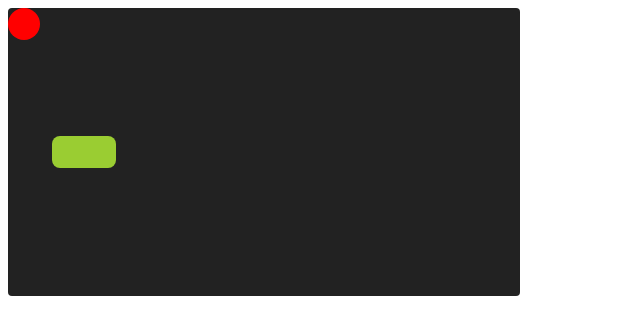
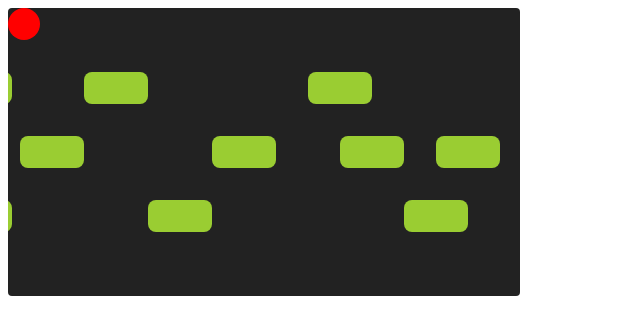
Before and after one commit to lousousa/frogger-game, a Vue app: page / in a window 1280 px wide. Shown: the top 334 px of the page, without its empty margins (0-640 px from the left). Built offline with nearby package versions, Linux system fonts and the light colour scheme.

Commit message:
update foes management strategy

```diff
--- a/src/components/Game.vue
+++ b/src/components/Game.vue
@@ -9,7 +9,10 @@
     />
 
     <PrimaryFoe
-      ref="primaryFoe"
+      v-for="(foe, idx) in foesList"
+      :key="`foe_${idx}`"
+      :spawn-position="{ x: foe.x, y: foe.y }"
+      :ref="setFoeRef"
     />
   </main>
 </template>
@@ -61,9 +64,7 @@
     rootElement.style.height = `${ state.cellSize * 9 }px`
   }
 
-  let foeFrameRate = 0
-
-  const update = (player: IPlayer | null, foe: any | null): void => {
+  const update = (player: IPlayer | null, foeRefs: any[] | null): void => {
     if (!player) return
 
     player.checkCollision()
@@ -73,19 +74,20 @@
     if (keys.down) player.moveDown()
     if (keys.left) player.moveLeft()
 
-    if (!foe) return
+    foeRefs?.forEach(foe => {
+      if (foe.frameCounter === 3) {
+        foe.frameCounter = 0
+        foe.component.move()
+      }
 
-    if (foeFrameRate === 3) {
-      foeFrameRate = 0
-      foe.move()
-    }
-
-    foeFrameRate++
+      foe.frameCounter++
+    })
   }
 
   const onPlayerCollision = () => {
     player.value.reset()
-    primaryFoe.value.reset()
+
+    foeRefs?.forEach(foe => foe.component.reset())
   }
 
   onMounted(() => {
@@ -94,9 +96,33 @@
     window.setInterval((): void => {
       update(
         player.value,
-        primaryFoe.value
+        foeRefs
       )
     }, 1000 / state.fps)
+  })
+
+  const foesList = [
+    { x: 64, y: 64 },
+    { x: 288, y: 64 },
+    { x: 512, y: 64 },
+    { x: 0, y: 128 },
+    { x: 192, y: 128 },
+    { x: 320, y: 128 },
+    { x: 416, y: 128 },
+    { x: 128, y: 192 },
+    { x: 384, y: 192 },
+    { x: 512, y: 192 }
+  ]
+
+  const foeRefs: any[] = []
+
+  const setFoeRef = (component: any) => {
+    foeRefs.push({ component, frameCounter: 0 })
+  }
+
+  defineExpose({
+    foesList,
+    setFoeRef
   })
 </script>
 
--- a/src/components/PrimaryFoe.vue
+++ b/src/components/PrimaryFoe.vue
@@ -2,11 +2,14 @@
   <div
     ref="root"
     class="primary-foe js-foe"
+    :style="`--spawnPositionX: ${spawnPosition.x}px; --spawnPositionY: ${spawnPosition.y}px;`"
   />
 </template>
 
 <script setup lang="ts">
-  import { ref, reactive } from 'vue'
+  import { ref, reactive, onMounted } from 'vue'
+  import type { PropType } from 'vue'
+  import type { Coordinates } from '@/types'
 
   const root = ref()
 
@@ -15,13 +18,20 @@
     y: 0
   })
 
+  const props = defineProps({
+    spawnPosition: {
+      type: Object as PropType<Coordinates>,
+      required: true
+    }
+  })
+
   const move = () => {
     const rootElement = root.value
     if (!rootElement) return
 
-    const rightBoundary = 32 * 16 - 16
+    const rightBoundary: number = 32 * 16
 
-    if (state.x <= rightBoundary - 16) {
+    if (state.x <= rightBoundary) {
       state.x += 4
       rootElement.style.left = `${ state.x }px`
     } else {
@@ -30,11 +40,20 @@
   }
 
   const reset = () => {
-    state.x = 0
-    state.y = 0
-    root.value.style.left = 0
-    root.value.style.top = `128px`
+    const spawnPosition = ref(props.spawnPosition)
+
+    state.x = spawnPosition.value.x
+    state.y = spawnPosition.value.y
+    root.value.style.left = 'var(--spawnPositionX)'
+    root.value.style.top = 'var(--spawnPositionY)'
   }
+
+  onMounted(() => {
+    const spawnPosition = ref(props.spawnPosition)
+
+    state.x = spawnPosition.value.x
+    state.y = spawnPosition.value.y
+  })
 
   defineExpose({
     move,
@@ -49,8 +68,8 @@
     height: 32px;
     border-radius: 8px;
     position: absolute;
-    top: 128px;
-    left: 0;
+    top: var(--spawnPositionY);
+    left: var(--spawnPositionX);
     z-index: 1;
   }
 </style>
--- a/src/types.ts
+++ b/src/types.ts
@@ -9,3 +9,8 @@ export interface IPlayer {
   moveLeft: () => void,
   setPressed: () => void
 }
+
+export type Coordinates = {
+  x: number,
+  y: number
+}
```
